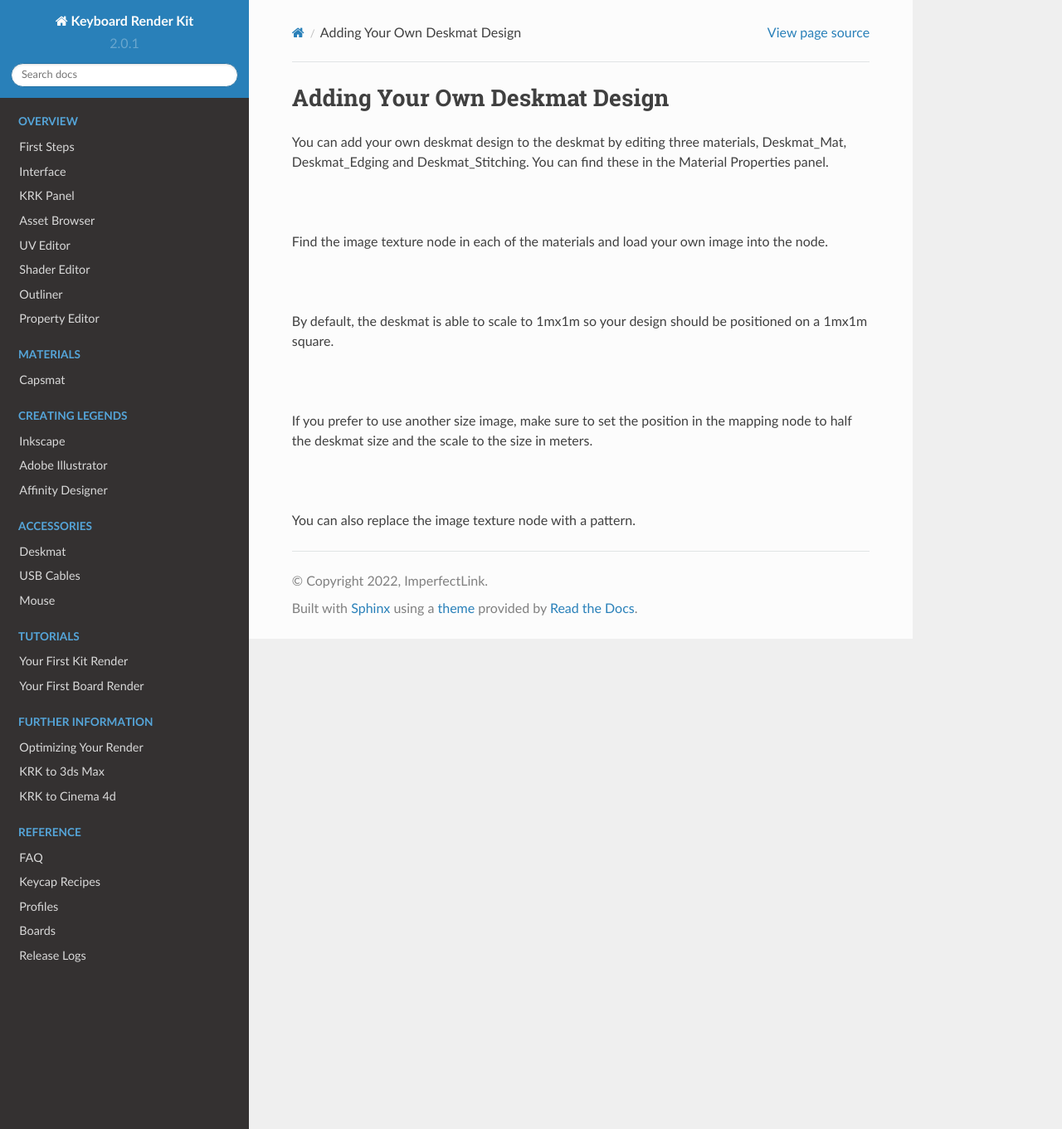
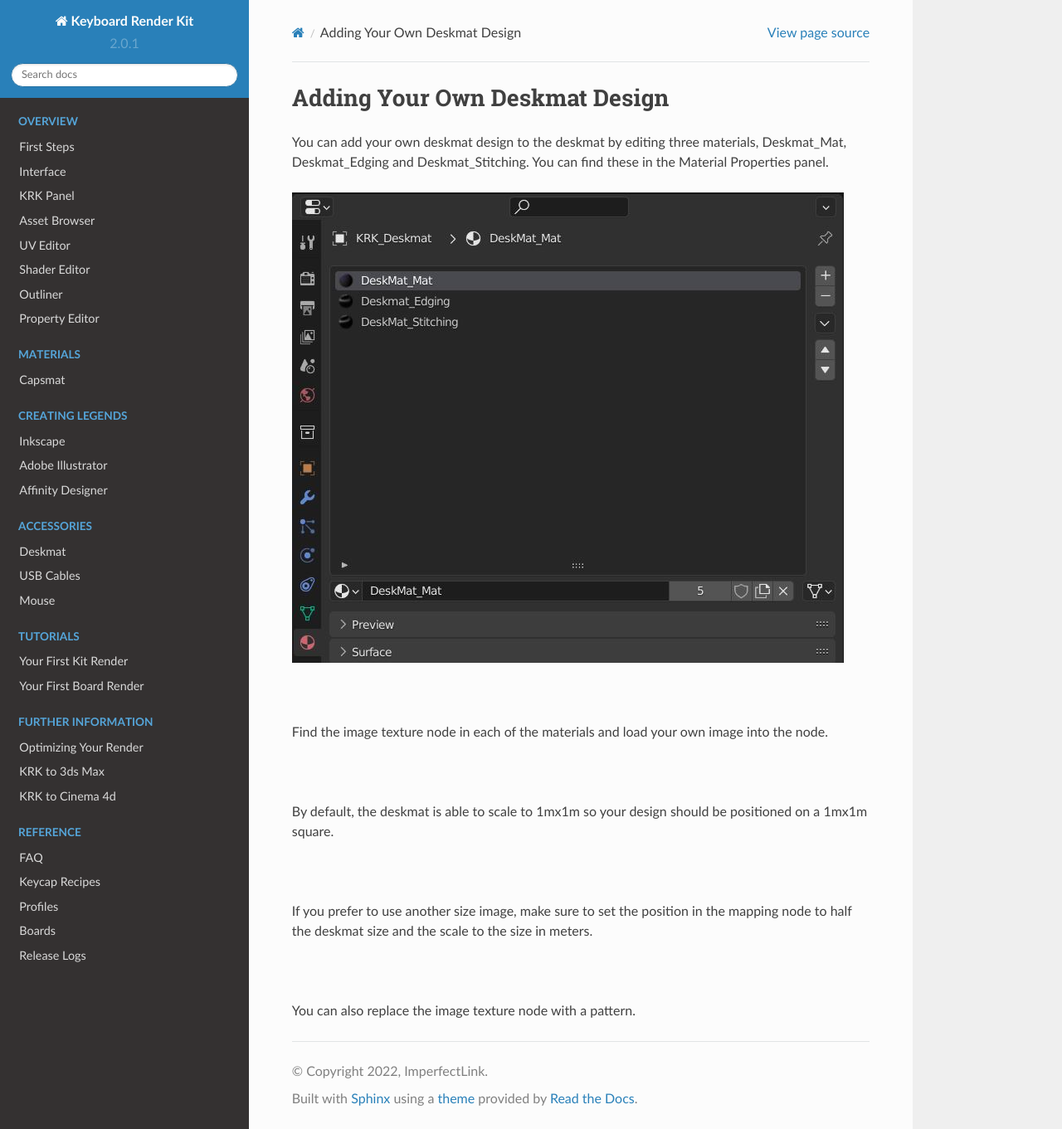
Before and after one commit to imperfectlink/KeyboardRenderKit, a Sphinx documentation site: the page built from docs/source/deskmat_custom.rst, in a window 1280 px wide and 1361 px high. Shown: the whole window at 83% size. Built offline with Sphinx 7.4.7 and the Read the Docs theme 2.0.0, drawn with Linux system fonts in a browser that asks for light colours.

Commit message:
Update deskmat_custom.rst

```diff
--- a/docs/source/deskmat_custom.rst
+++ b/docs/source/deskmat_custom.rst
@@ -2,6 +2,8 @@ Adding Your Own Deskmat Design
 ====
 
 You can add your own deskmat design to the deskmat by editing three materials, Deskmat_Mat, Deskmat_Edging and Deskmat_Stitching. You can find these in the Material Properties panel.
+
+.. image:: img/Deskmat_Slots.jpg
 
 |
 
```
